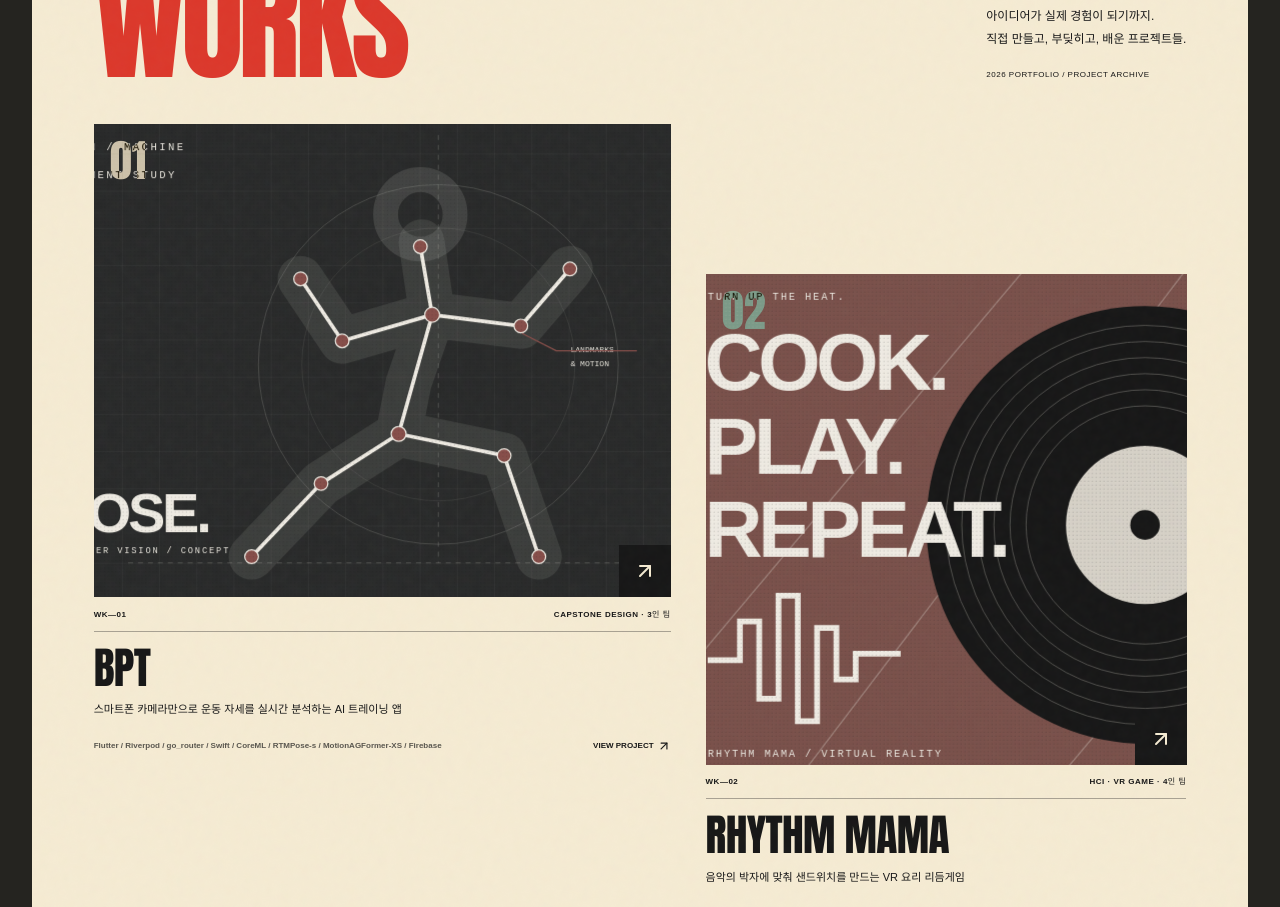
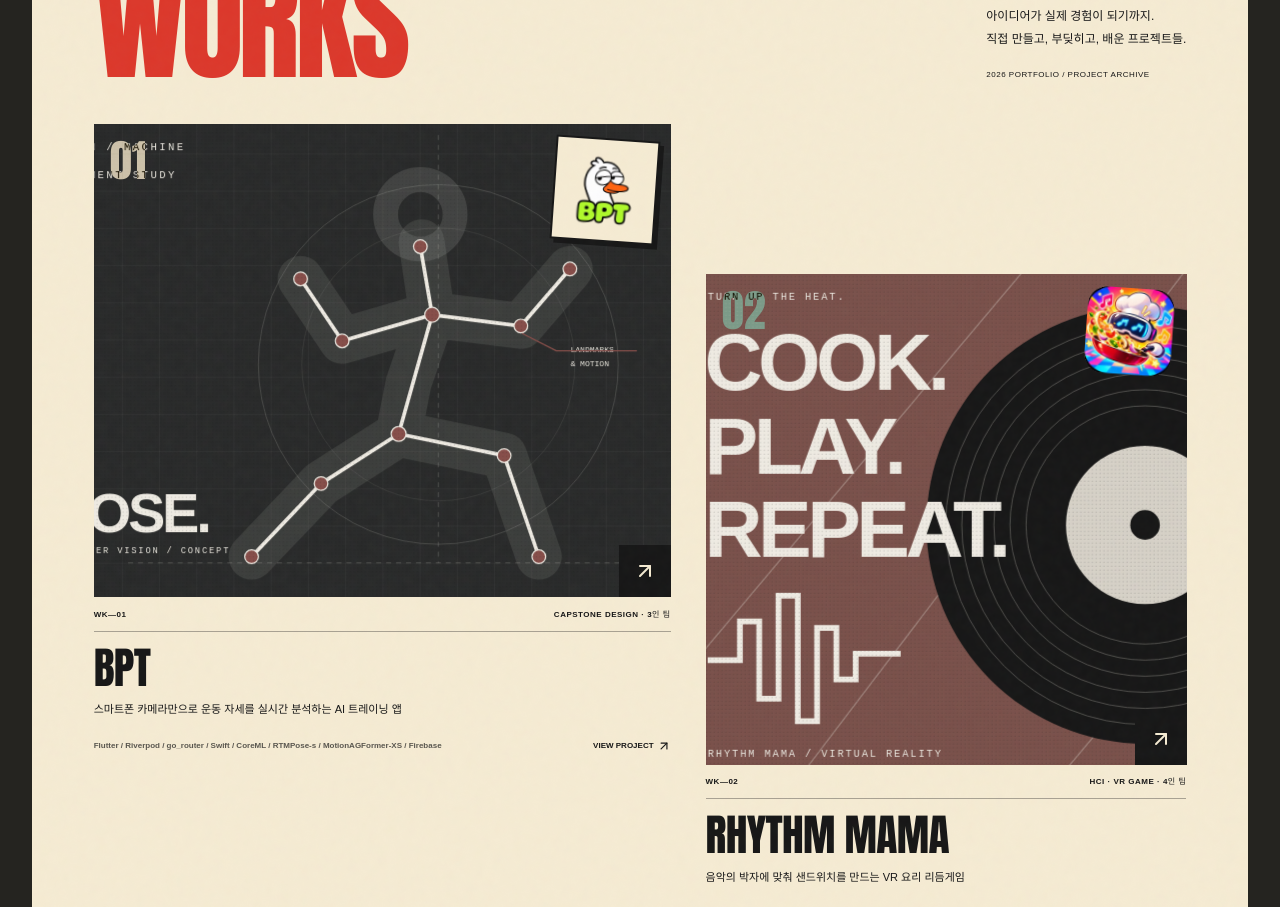
Before and after one commit to improvv/portfolio, a React (Vite) app: page /#/ in a window 1280 px wide. Shown: the part 4560-5467 px from the top of the page. Built offline with nearby package versions, Linux system fonts and the light colour scheme.

Commit message:
feat: BPT·RhythmMaMa 프로젝트 로고 추가

```diff
--- a/src/components/Editorial.tsx
+++ b/src/components/Editorial.tsx
@@ -125,6 +125,16 @@ export function ProjectCard({
             height="900"
           />
           <span className="project-index">{project.number}</span>
+          {project.logo && (
+            <img
+              className={`project-logo${project.logo.appIcon ? " app-icon" : ""}`}
+              src={assetUrl(project.logo.src)}
+              alt={project.logo.alt}
+              loading="lazy"
+              width="360"
+              height="360"
+            />
+          )}
           <span className="project-arrow">
             <ArrowUpRight aria-hidden="true" />
           </span>
--- a/src/components/ProjectDetail.tsx
+++ b/src/components/ProjectDetail.tsx
@@ -29,10 +29,21 @@ export default function ProjectDetail() {
         title="PROJECT FILE"
         note={project.category}
       />
-      <h1 className="detail-title" tabIndex={-1}>
-        {project.title}
-        <span className="red-text">.</span>
-      </h1>
+      <div className="detail-title-row">
+        <h1 className="detail-title" tabIndex={-1}>
+          {project.title}
+          <span className="red-text">.</span>
+        </h1>
+        {project.logo && (
+          <img
+            className={`detail-logo${project.logo.appIcon ? " app-icon" : ""}`}
+            src={assetUrl(project.logo.src)}
+            alt={project.logo.alt}
+            width="360"
+            height="360"
+          />
+        )}
+      </div>
       <div className="detail-subtitle">
         <p>
           <Phrases text={project.subtitle} />
--- a/src/data/portfolio.ts
+++ b/src/data/portfolio.ts
@@ -12,6 +12,7 @@ export interface Project {
   image: string;
   imageAlt: string;
   imageIsPlaceholder: boolean;
+  logo?: { src: string; alt: string; appIcon?: boolean }; // 프로젝트 로고 (카드·상세 한쪽에 표시)
   repository: string | null;
   overview: string;
   details: ProjectSection[];
@@ -234,6 +235,7 @@ export const projects: Project[] = [
     image: "images/posture.svg",
     imageAlt: "관절 좌표와 인체 포즈를 표현한 자세 교정 프로젝트 콘셉트 그래픽",
     imageIsPlaceholder: true,
+    logo: { src: "images/logo-bpt.webp", alt: "BPT 로고" },
     repository: null,
     overview:
       "BPT는 스마트폰 카메라만으로 운동 자세를 실시간 분석해 반복 횟수·세트 진행·자세 상태를 알려주는 AI 트레이닝 앱입니다. 카메라 프레임은 서버로 보내지 않고 iPhone 안에서 바로 처리합니다. 한밭대학교 캡스톤 디자인 3인 팀 프로젝트로, 2026년 한 해 동안 진행하고 있습니다.",
@@ -297,6 +299,11 @@ export const projects: Project[] = [
     image: "images/rhythm.svg",
     imageAlt: "음반과 리듬 파형을 표현한 VR 리듬 요리 게임 콘셉트 그래픽",
     imageIsPlaceholder: true,
+    logo: {
+      src: "images/logo-rhythm.webp",
+      alt: "RhythmMaMa 로고",
+      appIcon: true,
+    },
     repository: null,
     overview:
       "RhythmMaMa는 Meta Quest 3에서 플레이하는 요리 리듬게임입니다. 음악의 박자에 맞춰 재료를 썰고, 굽고, 쌓아서 샌드위치를 완성한 뒤 손님에게 서빙합니다. 동작한 타이밍이 박자와 얼마나 맞았는지에 따라 Perfect·Good·Bad로 판정합니다. 국립한밭대학교 인간과 컴퓨터 상호작용 수업(이정 교수)의 4인 팀 프로젝트로, 2026년 9월부터 진행하고 있습니다.",
--- a/src/styles.css
+++ b/src/styles.css
@@ -2765,3 +2765,53 @@ body {
   left: 0;
   color: var(--red);
 }
+
+/* ---------- Project logos ---------- */
+.project-image .project-logo {
+  position: absolute;
+  top: 14px;
+  right: 14px;
+  width: clamp(64px, 18%, 104px);
+  height: auto;
+  aspect-ratio: 1;
+  padding: 6px;
+  object-fit: contain;
+  background: var(--cream);
+  border: 2px solid var(--ink);
+  box-shadow: 4px 4px 0 var(--ink);
+  transform: rotate(4deg);
+  filter: none;
+  z-index: 1;
+}
+.project-image .project-logo.app-icon,
+.detail-logo.app-icon {
+  padding: 0;
+  border-radius: 22%;
+  clip-path: inset(0 round 22%);
+  box-shadow: none;
+  border: 0;
+}
+.project-image .project-logo.app-icon {
+  filter: drop-shadow(4px 4px 0 var(--ink));
+}
+.detail-title-row {
+  display: flex;
+  align-items: center;
+  justify-content: space-between;
+  gap: 24px;
+}
+.detail-title-row .detail-title {
+  min-width: 0;
+}
+.detail-logo {
+  flex: none;
+  width: clamp(76px, 9vw, 124px);
+  height: auto;
+  aspect-ratio: 1;
+  padding: 8px;
+  object-fit: contain;
+  background: var(--cream);
+  border: 2px solid var(--ink);
+  box-shadow: 6px 6px 0 var(--ink);
+  transform: rotate(3deg);
+}
```
Also changed, not shown: public/images/logo-bpt.webp (added), public/images/logo-rhythm.webp (added).
